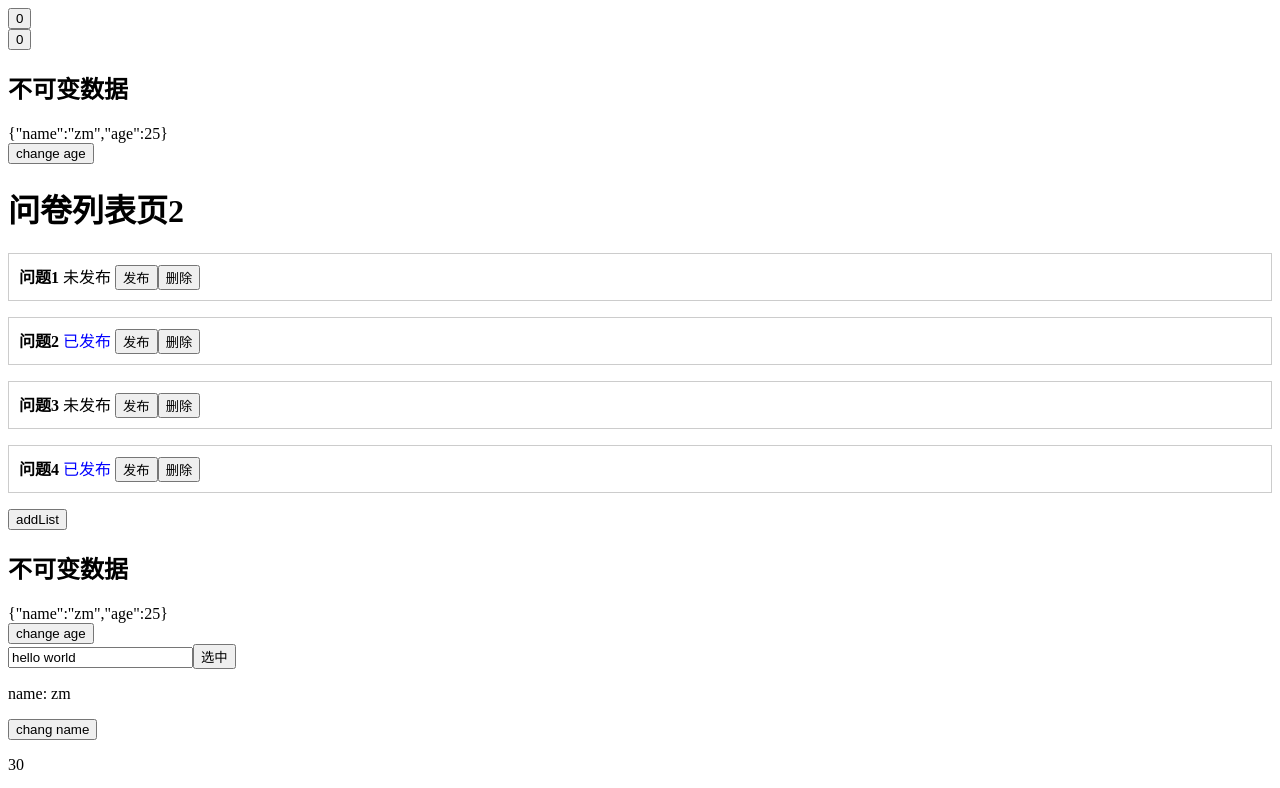
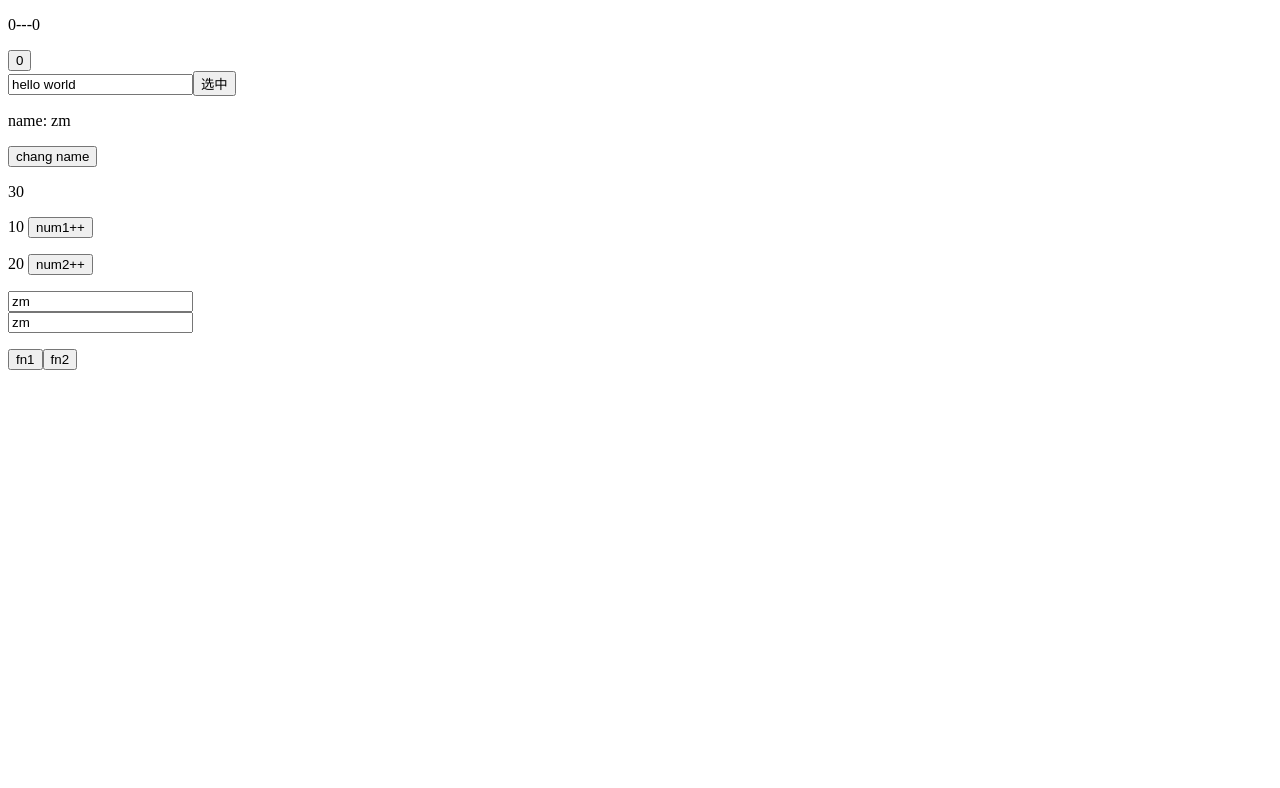
Before and after one commit to ZhangMin1998/react-ts-eslint-prettier-husky-demo, a React (Create React App) app: page / in a window 1280 px wide. Shown: the top 788 px of the page. Built offline with nearby package versions, Linux system fonts and the light colour scheme.

Commit message:
自定义HOOK获取鼠标位置

```diff
--- a/src/App.tsx
+++ b/src/App.tsx
@@ -4,14 +4,15 @@ import './App.css'
 // import type { MouseEvent } from 'react'
 
 // import List1 from './List1'
-import List2 from './List2'
-import StateDemo from './useState'
-import ImmerDemo from './Immer'
+// import List2 from './List2'
+// import StateDemo from './useState'
+// import ImmerDemo from './Immer'
 import RefDemo from './useRef'
 import UseMemoDemo from './useMemo'
 import UseCallbackDemo from './useCallback'
 
 import useTitle from './hooks/useTitle'
+import useMouse from './hooks/useMouse'
 
 // function useTitle(title: string) {
 //   useEffect(() => {
@@ -21,6 +22,8 @@ import useTitle from './hooks/useTitle'
 
 function App() {
   useTitle('app page')
+  const { x, y } = useMouse()
+
   // let count = 0 // 普通的JS变量，无法触发组件的更新
   const [count, setCount] = useState(0)
 
@@ -32,13 +35,14 @@ function App() {
   // }, [])
   return (
     <>
+      <p>{x}---{y}</p>
       {/* <List1 /> */}
       <div>
         <button onClick={add}>{count}</button>
       </div>
-      <StateDemo />
-      <List2 />
-      <ImmerDemo />
+      {/* <StateDemo /> */}
+      {/* <List2 /> */}
+      {/* <ImmerDemo /> */}
       <RefDemo />
       <UseMemoDemo />
       <UseCallbackDemo />
--- /dev/null
+++ b/src/hooks/useMouse.ts
@@ -0,0 +1,25 @@
+import { useState, useEffect } from 'react'
+
+// 获取鼠标位置
+function useMouse() {
+  const [x, setX] = useState(0)
+  const [y, setY] = useState(0)
+  const mouseMoveHandler = (event: MouseEvent) => {
+    setX(event.clientX)
+    setY(event.clientY)
+  }
+
+  useEffect(() => {
+    window.addEventListener('mousemove', mouseMoveHandler)
+    return () => {
+      window.removeEventListener('mousemove', mouseMoveHandler)
+    }
+  }, [])
+
+  return {
+    x,
+    y
+  }
+}
+
+export default useMouse
```
